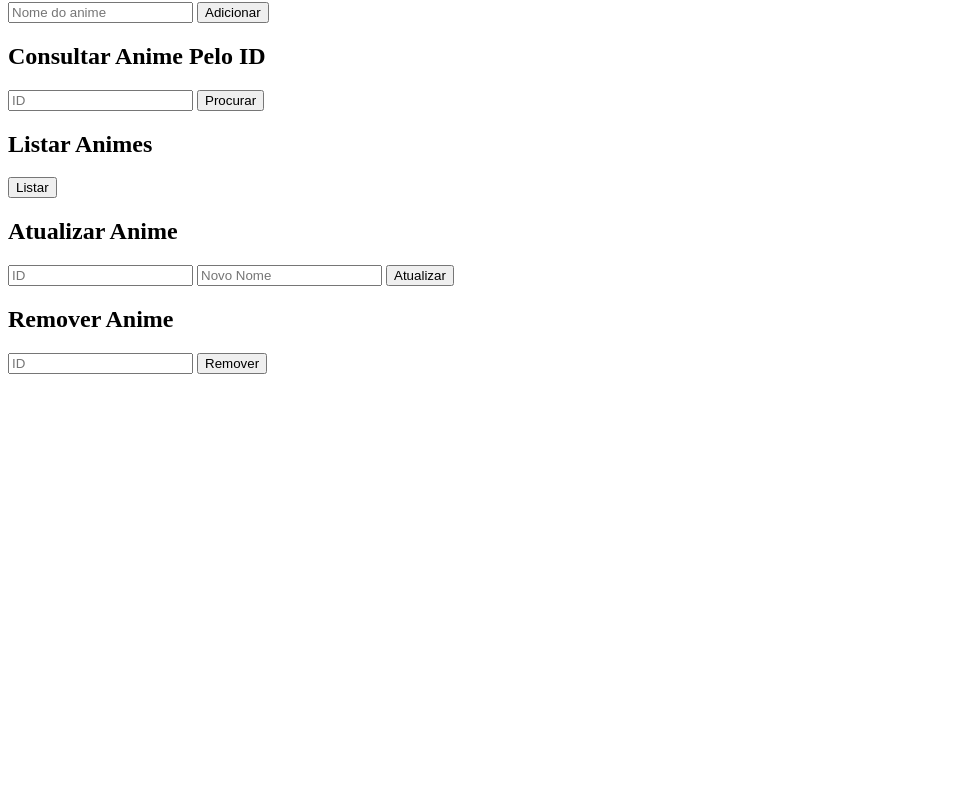
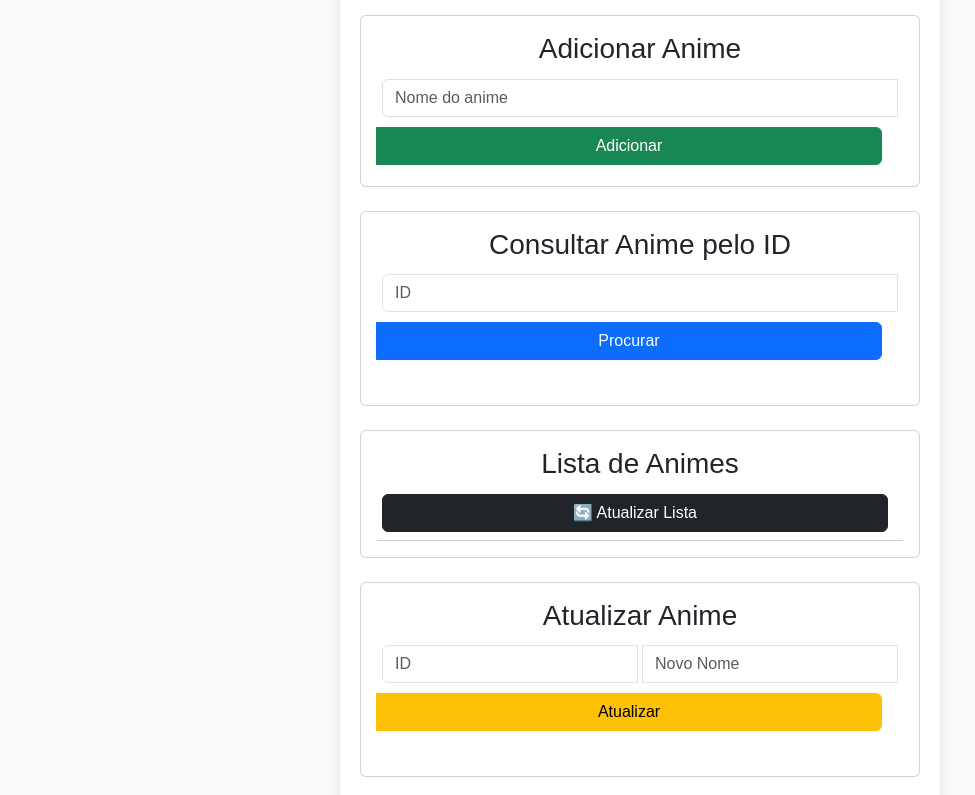
Before and after one commit to Adrielybribeiro/PROGRAMA-O-DE-APLICATIVOS, a plain HTML site: page index.html in a window 1280 px wide. Shown: the part 125-920 px from the top of the page, without its empty margins (0-975 px from the left). Before the commit the page ends 800 px from the top, so only its background shows below. Drawn offline with nearby package versions, Linux system fonts and the light colour scheme; no server answers.

Commit message:
Add files via upload

```diff
--- a/index.html
+++ b/index.html
@@ -3,45 +3,69 @@
 <head>
     <meta charset="UTF-8">
     <meta name="viewport" content="width=device-width, initial-scale=1.0">
+    <title>Meus Animes</title>
+
+    <!-- Bootstrap para estilização -->
+    <link href="https://cdn.jsdelivr.net/npm/bootstrap@5.3.0/dist/css/bootstrap.min.css" rel="stylesheet">
+    <link rel="stylesheet" href="style.css">
+
     <script src="script.js" defer></script>
-    <link rel="stylesheet" href="style.css">
-    <title>Meus Animes Web App</title>
 </head>
-<body onload="carregarAnimes()">
-    <h1>Animes Web App</h1>
+<body class="bg-light">
 
-    <div>
-        <h2>Adicionar Anime</h2>
-        <input type="text" id="novoAnime" placeholder="Nome do anime">
-        <button onclick="adicionarNovoAnime()">Adicionar</button>
+    <div class="container mt-5">
+        <h1 class="text-center text-primary">📺 Meus Animes</h1>
+
+        <!-- Adicionar Anime -->
+        <div class="card mt-4 p-3">
+            <h3>Adicionar Anime</h3>
+            <div class="input-group">
+                <input type="text" id="novoAnime" class="form-control" placeholder="Nome do anime">
+                <button class="btn btn-success" onclick="adicionarNovoAnime()">Adicionar</button>
+            </div>
         </div>
 
-    <div>
-        <h2>Consultar Anime Pelo ID</h2>
-        <input type="number" id="idBuscado" placeholder="ID">
-        <button onclick="procurarAnimePeloId()">Procurar</button>
-        <p id="AnimeBuscado"></p>
+        <!-- Consultar Anime Pelo ID -->
+        <div class="card mt-4 p-3">
+            <h3>Consultar Anime pelo ID</h3>
+            <div class="input-group">
+                <input type="number" id="idBuscado" class="form-control" placeholder="ID">
+                <button class="btn btn-primary" onclick="procurarAnimePeloId()">Procurar</button>
+            </div>
+            <p id="AnimeBuscado" class="mt-2 text-info"></p>
         </div>
 
-    <div>
-        <h2>Listar Animes</h2>
-        <button onclick="carregarAnimes()">Listar</button>
-        <ul id="animes"></ul>
+        <!-- Lista de Animes -->
+        <div class="card mt-4 p-3">
+            <h3>Lista de Animes</h3>
+            <button class="btn btn-dark mb-2" onclick="carregarAnimes()">🔄 Atualizar Lista</button>
+            <ul id="animes" class="list-group"></ul>
         </div>
 
-    <div>
-        <h2>Atualizar Anime</h2>
-        <input type="number" id="idAtualizar" placeholder="ID">
-        <input type="text" id="conteudoAtualizado" placeholder="Novo Nome">
-        <button onclick="atualizarAnimePeloId()">Atualizar</button>
-        <p id="statusAtualizacao"></p>
+        <!-- Atualizar Anime -->
+        <div class="card mt-4 p-3">
+            <h3>Atualizar Anime</h3>
+            <div class="input-group">
+                <input type="number" id="idAtualizar" class="form-control" placeholder="ID">
+                <input type="text" id="conteudoAtualizado" class="form-control" placeholder="Novo Nome">
+                <button class="btn btn-warning" onclick="atualizarAnimePeloId()">Atualizar</button>
+            </div>
+            <p id="statusAtualizacao" class="mt-2 text-warning"></p>
         </div>
 
-    <div>
-        <h2>Remover Anime</h2>
-        <input type="number" id="idRemover" placeholder="ID">
-        <button onclick="removerAnimePeloId()">Remover</button>
-        <p id="statusRemocao"></p>
+        <!-- Remover Anime -->
+        <div class="card mt-4 p-3">
+            <h3>Remover Anime</h3>
+            <div class="input-group">
+                <input type="number" id="idRemover" class="form-control" placeholder="ID">
+                <button class="btn btn-danger" onclick="removerAnimePeloId()">Remover</button>
             </div>
+            <p id="statusRemocao" class="mt-2 text-danger"></p>
+        </div>
+
+    </div>
+
+    <!-- Bootstrap Script -->
+    <script src="https://cdn.jsdelivr.net/npm/bootstrap@5.3.0/dist/js/bootstrap.bundle.min.js"></script>
 </body>
 </html>
--- /dev/null
+++ b/style.css
@@ -0,0 +1,64 @@
+body {
+    font-family: Arial, sans-serif;
+    background-color: #f4f4f4;
+    text-align: center;
+    margin: 20px;
+}
+.container {
+    max-width: 600px;
+    margin: auto;
+    background: white;
+    padding: 20px;
+    border-radius: 10px;
+    box-shadow: 0 0 10px rgba(0, 0, 0, 0.1);
+}
+input, button {
+    padding: 10px;
+    margin: 5px;
+    width: calc(100% - 20px);
+    border: none;
+    border-radius: 5px;
+    font-size: 16px;
+}
+button {
+    cursor: pointer;
+    transition: background 0.3s;
+}
+button:hover {
+    opacity: 0.8;
+}
+.add-button {
+    background-color: #28a745;
+    color: white;
+}
+.search-button {
+    background-color: #007bff;
+    color: white;
+}
+.update-button {
+    background-color: #ffc107;
+    color: black;
+}
+.delete-button {
+    background-color: #dc3545;
+    color: white;
+}
+.list-button {
+    background-color: #343a40;
+    color: white;
+}
+ul {
+    list-style: none;
+    padding: 0;
+    max-height: 150px;
+    overflow-y: auto;
+    border: 1px solid #ccc;
+    border-radius: 5px;
+    background: #f8f9fa;
+}
+li {
+    background: #ddd;
+    padding: 10px;
+    margin: 5px;
+    border-radius: 5px;
+}
```
Lines whose indentation alone changed are shown as unchanged.
